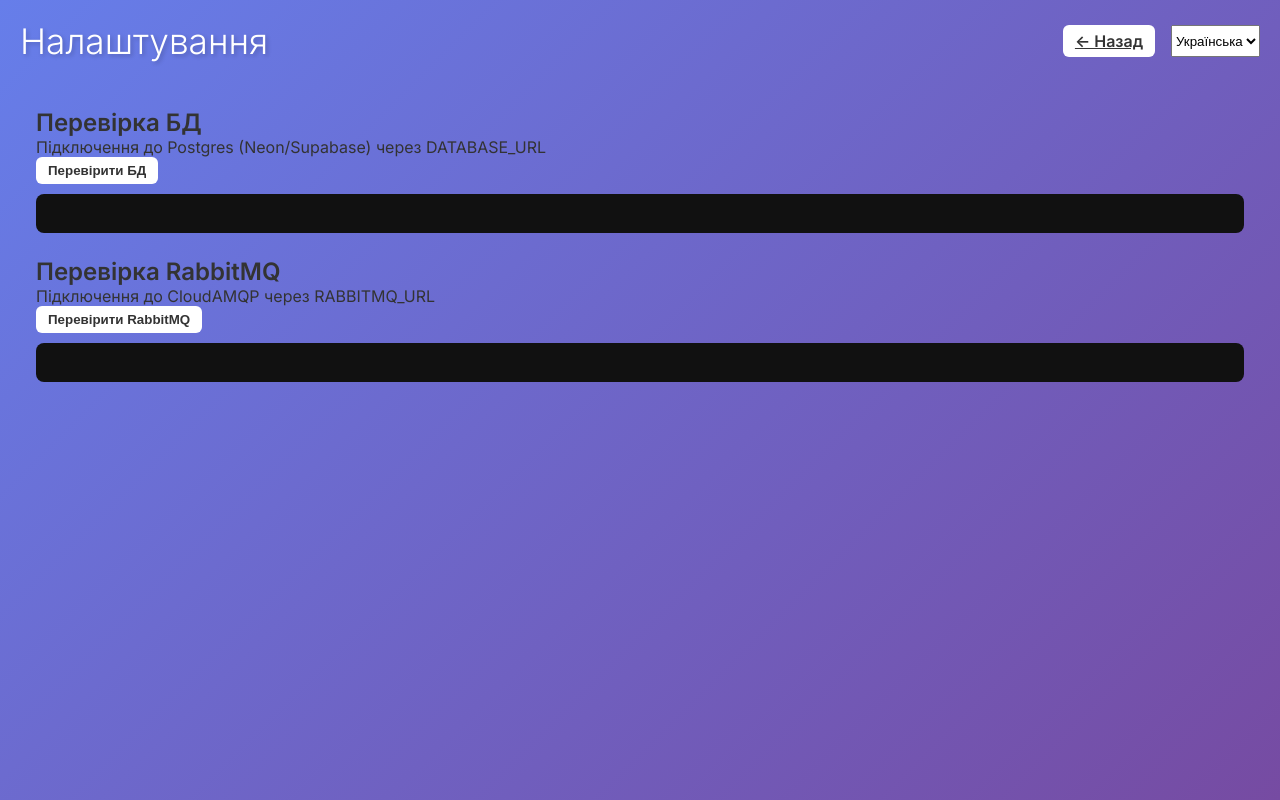
After one commit to kzavrazhnyi/dt4research, a FastAPI app: template app/templates/settings.html in a window 1280 px wide. The commit adds this page. Run offline with FastAPI, Linux system fonts and the light colour scheme; the template is opened without the code that fills it, so the values that code supplies are empty.

Commit message:
feat: enhance server startup scripts with process checks and add URL masking utility; update README for testing and directory structure (покращити скрипти запуску сервера перевірками процесів та додати утиліту маскування URL; оновити README для тестування та структури каталогів)

```diff
--- a/app/db.py
+++ b/app/db.py
@@ -23,8 +23,8 @@ def _build_engine(url: str):
     """Create engine with SQLite-specific connect args (Створити engine з особливими параметрами для SQLite)."""
     connect_args: Optional[Dict[str, Any]] = None
     if url.startswith("sqlite"):
-        # check_same_thread=False allows usage across threads in Uvicorn reload mode
-        # (потрібно для режиму перезавантаження Uvicorn)
+# check_same_thread=False allows usage across threads in Uvicorn reload mode
+# (потрібно для режиму перезавантаження Uvicorn)
         connect_args = {"check_same_thread": False}
     return create_engine(url, echo=False, connect_args=connect_args or {})
 
--- a/app/main.py
+++ b/app/main.py
@@ -12,6 +12,7 @@ from fastapi.middleware.cors import CORSMiddleware
 import logging
 import os
 import json
+import re  # For URL masking (Для маскування URL)
 import uvicorn
 
 from app.models import SystemState, KeyComponent, Resource, MechanismInput, ComponentType, ResourceType, MechanismResponse
@@ -19,6 +20,34 @@ from app.agent_logic import run_mock_analysis
 from app.db import create_db_and_tables
 from app.repository import read_system_state, write_system_state, seed_initial_state, add_agent_run, clear_state_and_runs
 from app.initial_state import INITIAL_STATE
+# Universal URL credentials masker (Універсальна утиліта маскування облікових даних у URL)
+def _mask_url_credentials(url: str) -> str:
+    """
+    Mask credentials in URL by replacing everything between '//' and '@' with '***'
+    (Маскує облікові дані у URL, замінюючи все між '//' та '@' на '***').
+    Handles cases where '@' may appear in password (Обробляє випадки, коли '@' може бути в паролі).
+    Example: "postgres://user:pass@host.com" -> "postgres://***@host.com"
+    """
+    try:
+        # Find the position of '//' and the last '@'
+        # (Знайти позицію '//' та останній '@')
+        start = url.find("//")
+        if start == -1:
+            return url  # No protocol prefix found (Не знайдено префікс протоколу)
+
+        end = url.rfind("@")  # <-- Key fix: find last @ (Ключове виправлення: знайти останній @)
+        if end == -1 or end < start:
+            return url  # No '@' found after protocol (Не знайдено '@' після протоколу)
+
+        # Rebuild the string: protocol + '***' + host part
+        # (Перебудувати рядок: протокол + '***' + хост)
+        return f"{url[:start+2]}***@{url[end+1:]}"
+    except Exception as e:
+        # Simplified fallback logic (Спрощена запасна логіка)
+        logging.getLogger(__name__).warning("URL masking failed: %s", e)
+        if "@" in url:
+            return f"***@{url.split('@')[-1]}"
+        return "URL [masking failed]"
 
 
 # Initialize FastAPI app (Ініціалізація застосунку FastAPI)
@@ -89,6 +118,12 @@ async def root(request: Request):
     return templates.TemplateResponse("index.html", {"request": request})
 
 
+@app.get("/settings", response_class=HTMLResponse)
+async def settings_page(request: Request):
+    """Render settings page (Віддати сторінку налаштувань)."""
+    return templates.TemplateResponse("settings.html", {"request": request})
+
+
 @app.get("/api/v1/system-state")
 async def get_system_state() -> SystemState:
     """Return current system state (Повернути поточний стан системи)."""
@@ -98,31 +133,84 @@ async def get_system_state() -> SystemState:
 @app.get("/api/v1/health/db")
 async def health_db():
     """
-    Database health check (Перевірка стану бази даних).
-    Tries simple connection and returns masked URL and driver info (Пробує просте підключення і повертає маскований URL та драйвер).
+    Database health check (Перевірка підключення до БД).
+    Always returns masked URL (Завжди повертає замаскований URL).
     """
+    # Get URL and driver hint (Отримати URL та тип драйвера)
+    from app.db import DATABASE_URL  # type: ignore
+    # Get original URL from environment (not from db.py which might be modified)
+    # (Отримати оригінальний URL з оточення, не з db.py, який може бути модифікований)
+    import os
+    original_url = os.getenv("DATABASE_URL", DATABASE_URL)
+    masked_url = _mask_url_credentials(original_url)
+    # Ensure masking is correct - if URL still contains anything between // and @, force mask
+    # (Переконатися, що маскування правильне - якщо URL все ще містить щось між // та @, примусити маскування)
+    if "//" in masked_url and "@" in masked_url:
+        start = masked_url.find("//")
+        end = masked_url.find("@")
+        if start != -1 and end != -1 and end > start + 2:
+            between = masked_url[start+2:end]
+            if between != "***":
+                # Force correct masking (Примусити правильне маскування)
+                masked_url = f"{masked_url[:start+2]}***@{masked_url[end+1:]}"
+    driver = "postgresql" if "postgresql" in original_url else "sqlite"
+
     try:
-        # Import inside to avoid circulars (Імпорт всередині для уникнення циклічних залежностей)
-        from app.db import engine  # type: ignore
+        # Trigger real connection via repository (Спробувати реальне підключення через репозиторій)
+        from app.repository import read_system_state  # type: ignore
+        read_system_state()
+        return {"ok": True, "status": "connected", "url": masked_url, "driver": driver}
+    except Exception as exc:
+        # Mask any URLs in error message (Маскувати будь-які URL у повідомленні про помилку)
+        error_msg = str(exc)
+        error_msg = _mask_url_credentials(error_msg) if "//" in error_msg and "@" in error_msg else error_msg
+        logging.getLogger(__name__).warning("DB health check failed: %s", exc)
+        return {"ok": False, "status": "failed", "error": error_msg, "url": masked_url, "driver": driver}
 
-        # Run lightweight check (Легка перевірка)
-        with engine.connect() as conn:
-            conn.exec_driver_sql("SELECT 1")
 
-        driver = getattr(engine.dialect, "name", "unknown")
-        # Mask password in URL (Замаскувати пароль в URL)
+@app.get("/api/v1/health/rabbit")
+async def health_rabbit():
+    """
+    RabbitMQ health check (Перевірка підключення RabbitMQ/CloudAMQP).
+    Always returns masked URL (Завжди повертає замаскований URL).
+    """
+    import os
+    import logging as _logging
+    import pika  # type: ignore
+
+    masked_url = "N/A"
+    try:
+        # Build masked URL from env (Сформувати замаскований URL із оточення)
+        real_url = os.getenv("RABBITMQ_URL", "amqp://guest:guest@rabbitmq:5672/%2F")
+        # Always mask the URL (Завжди маскувати URL)
+        masked_url = _mask_url_credentials(real_url)
+        # Ensure masking was applied (Переконатися, що маскування застосовано)
+        if masked_url == real_url and "//" in real_url and "@" in real_url:
+            # Force masking if it didn't work (Примусити маскування, якщо не спрацювало)
+            _logging.getLogger(__name__).error("URL masking failed for RabbitMQ, forcing mask")
+            # Use rfind as fallback (Використати rfind як резервний варіант)
+            start = real_url.find("//")
+            end = real_url.rfind("@")
+            if start != -1 and end != -1 and end > start:
+                masked_url = f"{real_url[:start+2]}***@{real_url[end+1:]}"
+
+        # Connect with real parameters (Підключення з реальними параметрами)
         try:
-            safe_url = engine.url.render_as_string(hide_password=True)  # type: ignore[attr-defined]
+            from app.consumer import get_rabbit_params  # type: ignore
+            params = get_rabbit_params()
         except Exception:
-            safe_url = str(engine.url).replace(str(engine.url.password or ""), "***")  # fallback
+            params = pika.URLParameters(real_url)
 
-        return {
-            "ok": True,
-            "driver": driver,
-            "url": safe_url,
-        }
+        connection = pika.BlockingConnection(params)
+        connection.close()
+
+        return {"ok": True, "status": "connected", "url": masked_url, "driver": "pika"}
     except Exception as exc:
-        return {"ok": False, "error": str(exc)}
+        # Mask any URLs in error message (Маскувати будь-які URL у повідомленні про помилку)
+        error_msg = str(exc)
+        error_msg = _mask_url_credentials(error_msg) if "//" in error_msg and "@" in error_msg else error_msg
+        _logging.getLogger(__name__).warning("RabbitMQ health check failed: %s", exc)
+        return {"ok": False, "status": "failed", "error": error_msg, "url": masked_url}
 
 
 @app.post("/api/v1/apply-mechanism")
--- /dev/null
+++ b/app/static/settings.js
@@ -0,0 +1,112 @@
+// Settings page script (Скрипт сторінки налаштувань)
+
+function renderJson(targetEl, obj) {
+    try {
+        targetEl.textContent = JSON.stringify(obj, null, 2);
+    } catch (e) {
+        targetEl.textContent = String(obj);
+    }
+}
+
+document.addEventListener('DOMContentLoaded', function() {
+    const btnCheckDb = document.getElementById('btnCheckDb');
+    const btnCheckRabbit = document.getElementById('btnCheckRabbit');
+    const dbResult = document.getElementById('dbResult');
+    const rabbitResult = document.getElementById('rabbitResult');
+    const settingsTitle = document.getElementById('settingsTitle');
+    const btnBack = document.getElementById('btnBack');
+    const dbSectionTitle = document.getElementById('dbSectionTitle');
+    const dbSectionDesc = document.getElementById('dbSectionDesc');
+    const rabbitSectionTitle = document.getElementById('rabbitSectionTitle');
+    const rabbitSectionDesc = document.getElementById('rabbitSectionDesc');
+    const langSelect = document.getElementById('settingsLangSelect');
+
+    const locales = {
+        en: {
+            settingsTitle: 'Settings',
+            back: '← Back',
+            dbTitle: 'Database Health',
+            dbDesc: 'Connection to Postgres (Neon/Supabase) via DATABASE_URL',
+            checkDb: 'Check DB',
+            rabbitTitle: 'RabbitMQ Health',
+            rabbitDesc: 'Connection to CloudAMQP via RABBITMQ_URL',
+            checkRabbit: 'Check RabbitMQ'
+        },
+        uk: {
+            settingsTitle: 'Налаштування',
+            back: '← Назад',
+            dbTitle: 'Перевірка БД',
+            dbDesc: 'Підключення до Postgres (Neon/Supabase) через DATABASE_URL',
+            checkDb: 'Перевірити БД',
+            rabbitTitle: 'Перевірка RabbitMQ',
+            rabbitDesc: 'Підключення до CloudAMQP через RABBITMQ_URL',
+            checkRabbit: 'Перевірити RabbitMQ'
+        }
+    };
+
+    function getLanguage() {
+        const qs = new URLSearchParams(window.location.search);
+        const qlang = qs.get('lang');
+        if (qlang && ['en','uk'].includes(qlang)) return qlang;
+        const ls = localStorage.getItem('dt4researchLanguage');
+        return ['en','uk'].includes(ls) ? ls : 'uk';
+    }
+
+    function setLanguage(lang) {
+        const L = locales[lang] || locales.uk;
+        if (settingsTitle) settingsTitle.textContent = L.settingsTitle;
+        if (btnBack) btnBack.textContent = L.back;
+        if (dbSectionTitle) dbSectionTitle.textContent = L.dbTitle;
+        if (dbSectionDesc) dbSectionDesc.textContent = L.dbDesc;
+        if (btnCheckDb) btnCheckDb.textContent = L.checkDb;
+        if (rabbitSectionTitle) rabbitSectionTitle.textContent = L.rabbitTitle;
+        if (rabbitSectionDesc) rabbitSectionDesc.textContent = L.rabbitDesc;
+        if (btnCheckRabbit) btnCheckRabbit.textContent = L.checkRabbit;
+        if (langSelect) langSelect.value = lang;
+    }
+
+    const currentLang = getLanguage();
+    setLanguage(currentLang);
+
+    if (langSelect) {
+        langSelect.addEventListener('change', (e) => {
+            const lang = e.target.value;
+            if (!['en','uk'].includes(lang)) return;
+            localStorage.setItem('dt4researchLanguage', lang);
+            setLanguage(lang);
+        });
+    }
+
+    if (btnCheckDb) {
+        btnCheckDb.addEventListener('click', async () => {
+            dbResult.textContent = '...';
+            try {
+                const resp = await fetch('/api/v1/health/db');
+                if (resp.status === 404) {
+                    const alt = await fetch('/api/v1/system-state');
+                    if (alt.ok) {
+                        renderJson(dbResult, { ok: true, via: 'system-state' });
+                        return;
+                    }
+                }
+                const data = await resp.json();
+                renderJson(dbResult, data);
+            } catch (e) {
+                renderJson(dbResult, { ok: false, error: String(e) });
+            }
+        });
+    }
+
+    if (btnCheckRabbit) {
+        btnCheckRabbit.addEventListener('click', async () => {
+            rabbitResult.textContent = '...';
+            try {
+                const resp = await fetch('/api/v1/health/rabbit');
+                const data = await resp.json();
+                renderJson(rabbitResult, data);
+            } catch (e) {
+                renderJson(rabbitResult, { ok: false, error: String(e) });
+            }
+        });
+    }
+});
--- a/app/templates/index.html
+++ b/app/templates/index.html
@@ -32,7 +32,7 @@
                         <button id="btnTechPlan" class="link-btn" type="button">Tech Plan</button>
                         <button id="btnApiRef" class="link-btn" type="button">API</button>
                         <button id="btnVideos" class="link-btn" type="button">Videos</button>
-                        <button id="btnDbHealth" class="link-btn" type="button">DB Health</button>
+                        <a id="btnSettings" class="link-btn" href="/settings" style="text-decoration:none; display:inline-block;">Settings</a>
                     </div>
                 </div>
             </div>
--- /dev/null
+++ b/app/templates/settings.html
@@ -0,0 +1,45 @@
+<!DOCTYPE html>
+<html lang="uk">
+<head>
+    <meta charset="UTF-8">
+    <meta name="viewport" content="width=device-width, initial-scale=1.0">
+    <title>dt4research — <span id="settingsTitleHead">Налаштування</span></title>
+    <link href="https://fonts.googleapis.com/css2?family=Inter:wght@300;400;600&display=swap&subset=cyrillic" rel="stylesheet">
+    <link rel="stylesheet" href="/static/style.css">
+    <script src="/static/settings.js" defer></script>
+</head>
+<body>
+<div class="container">
+    <header class="page-header">
+        <div class="header-content">
+            <h1 id="settingsTitle">Налаштування</h1>
+            <div class="doc-links">
+                <a id="btnBack" class="link-btn" href="/">← Назад</a>
+                <select id="settingsLangSelect" aria-label="Language selector" style="margin-left:8px;">
+                    <option value="uk">Українська</option>
+                    <option value="en">English</option>
+                </select>
+            </div>
+        </div>
+    </header>
+
+    <main class="main" style="padding:16px;">
+        <section style="margin-bottom:24px;">
+            <h2 id="dbSectionTitle">Перевірка БД</h2>
+            <p id="dbSectionDesc">Підключення до Postgres (Neon/Supabase) через DATABASE_URL</p>
+            <button id="btnCheckDb" class="link-btn" type="button">Перевірити БД</button>
+            <pre id="dbResult" style="background:#111;color:#eee;padding:12px;border-radius:8px;overflow:auto;margin-top:10px;">
+            </pre>
+        </section>
+
+        <section>
+            <h2 id="rabbitSectionTitle">Перевірка RabbitMQ</h2>
+            <p id="rabbitSectionDesc">Підключення до CloudAMQP через RABBITMQ_URL</p>
+            <button id="btnCheckRabbit" class="link-btn" type="button">Перевірити RabbitMQ</button>
+            <pre id="rabbitResult" style="background:#111;color:#eee;padding:12px;border-radius:8px;overflow:auto;margin-top:10px;">
+            </pre>
+        </section>
+    </main>
+</div>
+</body>
+</html>
```
Also changed, not shown: app/static/app.js (+4 -38 lines), tests/test_api.py (+12 -0 lines), README.md, 2 other files.
